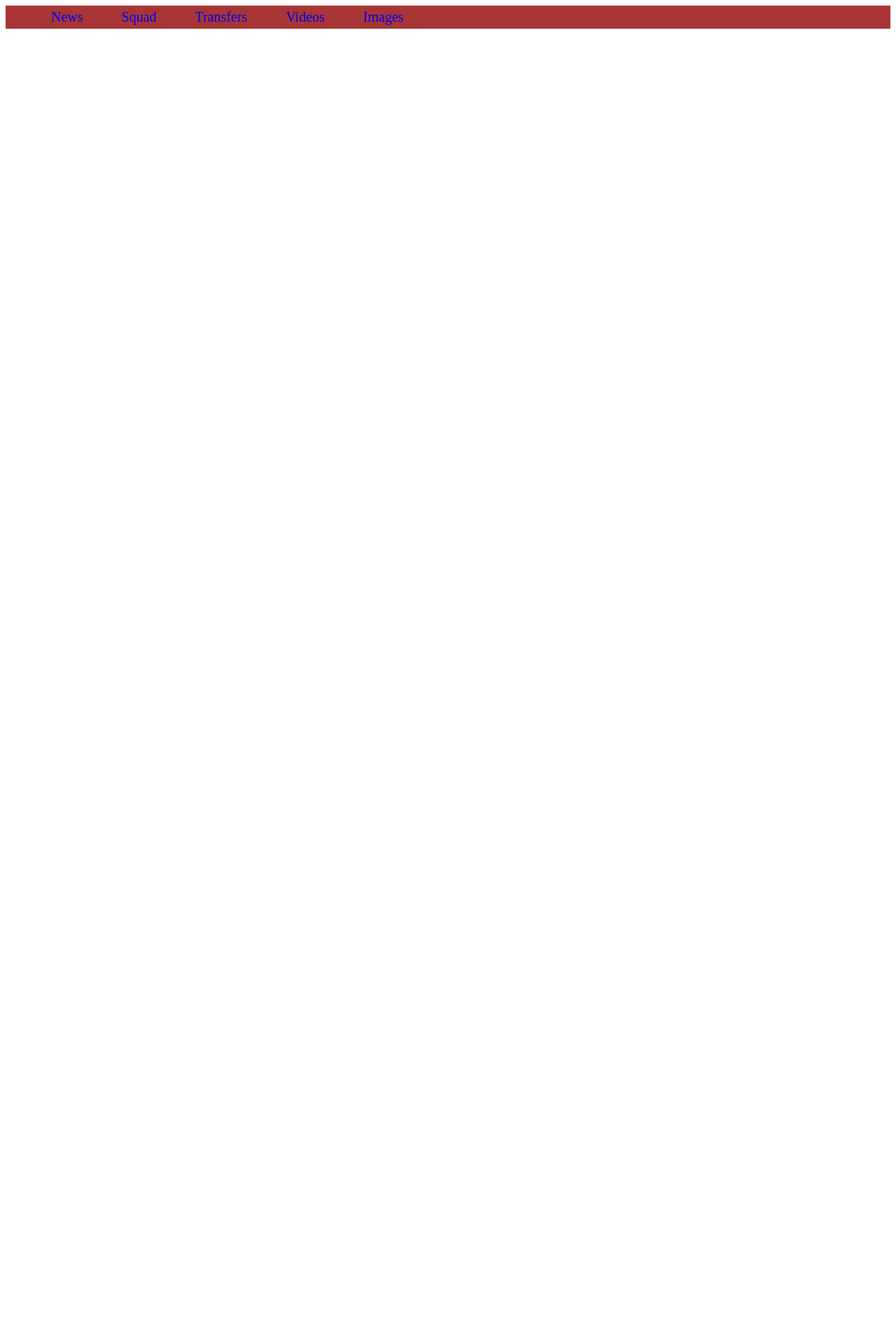
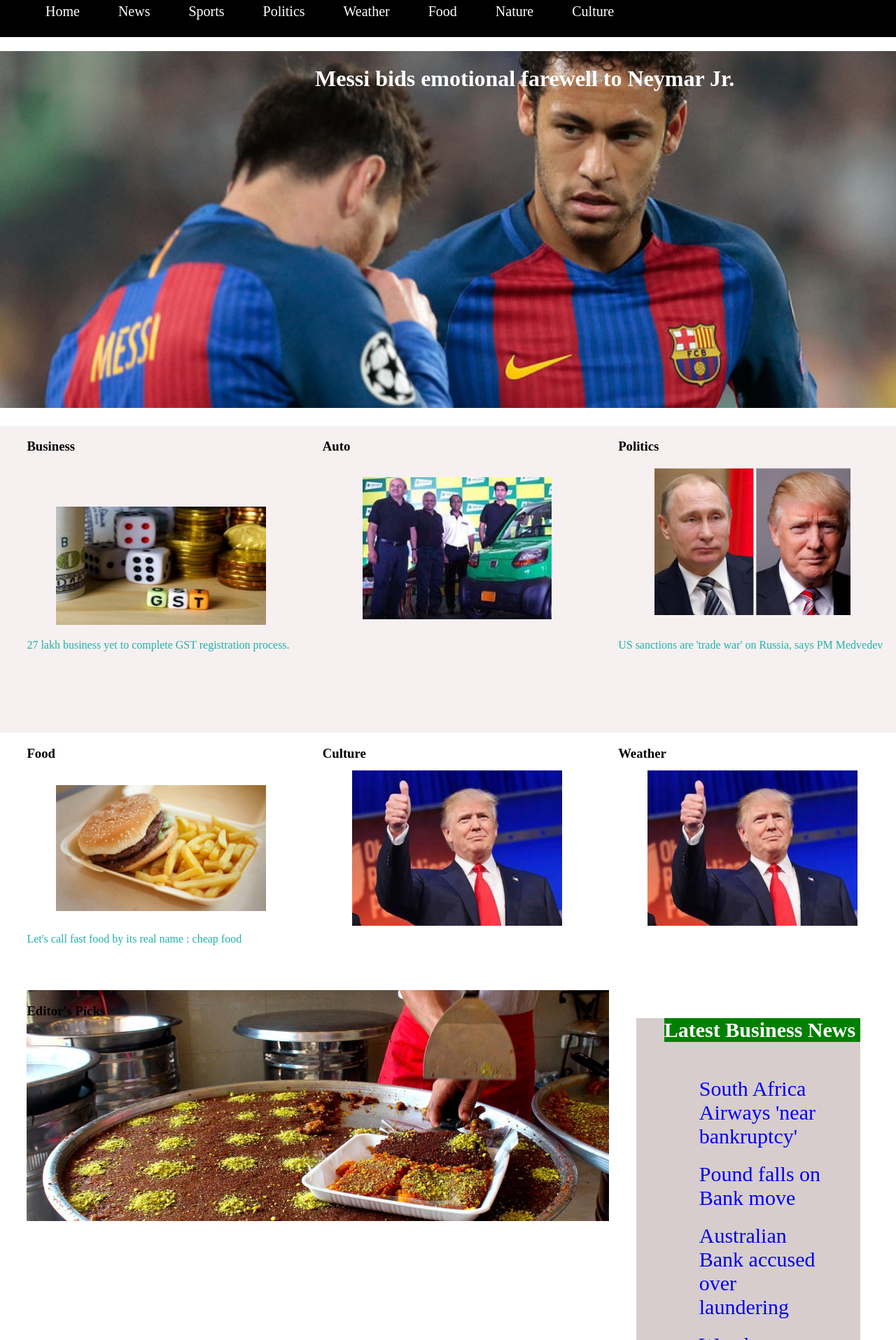
Before and after one commit to Tanupreet/HTML, a plain HTML site: page index.html in a window 1280 px wide. Shown: the top 1915 px of the page at 70% size. Before the commit the page ends 800 px from the top, so only its background shows below. Drawn offline with Linux system fonts and the light colour scheme.

Commit message:
website updated

```diff
--- a/index.html
+++ b/index.html
@@ -1,21 +1,103 @@
 <html>
-<title>FC BARCELONA</title>
+<title>Daily News</title>
 <link rel="stylesheet" type="text/css" href="style.css">
 <body>
+<div class="container">
+<header>
+
 <nav class="navClass">
+
 	<ul>
-	<li> <a href="news.html">News</a></li>
-	<li> <a href="squad.html">Squad</a></li>
-	<li> <a href="transfers.html">Transfers</a>
-		<ul class="sub-menu">
-			<li> <a href="rumours.html">Rumours</a></li>
-			<li> <a href="2017.html">2017</a></li>
 
-		</ul>
-	</li>
-	<li> <a href="videos.html">Videos</a></li>
-	<li> <a href="images.html">Images</a></li>
+	<li> <a class="homered" href="index.html">Home</a></li>
+	<li> <a class="homered" href="#">News</a></li>
+	<li> <a class="homered" href="#">Sports</a></li>
+	<li> <a class="homered" href="#">Politics</a></li>
+	<li> <a class="homered" href="#">Weather</a></li>
+	<li> <a class="homered" href="#">Food</a></li>
+	<li> <a class="homered" href="#">Nature</a></li>
+	<li> <a class="homered" href="#">Culture</a></li>
+
+
 	</ul>
 </nav>
+	</header>
 
+		<div class="row">
+			<div class="hero">
+
+				<!-- <img src="../HTML/hero.jpg"> -->
+				<h1>Messi bids emotional farewell to Neymar Jr.</h1>
+			</div>
+
+		</div>
+
+		<div class="color">
+		<div class="row">
+			<div class="row2">
+			<div class="four left">
+				<h3>Business</h3>
+				<br><br><br><br><br><br><br><br><br><br><br><br><br><br><br><br>
+				<p class="text">27 lakh business yet to complete GST registration process.</p>
+			</div>
+
+			<div class="four mid">
+				<h3>Auto</h3>
+			</div>
+
+			<div class="four right">
+				<h3>Politics</h3>
+				<br><br><br><br><br><br><br><br><br><br><br><br><br><br><br><br>
+				<p  class="text">US sanctions are 'trade war' on Russia, says PM Medvedev</p>
+			</div>
+		</div>
+		</div>
+
+
+
+		<div class="row">
+			<div class="row3">
+			<div class="four left">
+				<h3>Food</h3>
+				<br><br><br><br><br><br><br><br><br><br><br><br><br><br><br>
+				<p class="text">Let's call fast food by its real name : cheap food</p>
+			</div>
+
+			<div class="four mid">
+				<h3>Culture</h3>
+			</div>
+
+			<div class="four right">
+				<h3>Weather</h3>
+			</div>
+		</div>
+		</div>
+		</div>
+
+<div class="new">
+		<div class="row">
+			<div class="row4">
+			<div class="seven left">
+				<h3>Editor's Picks</h3>
+				<br><br><br><br><br><br><br><br><br><br><br><br><br><br><br>
+				<p class="text"></p>
+			</div>
+
+			<div class="five right">
+
+				<ul class="list">
+				<h4>Latest Business News</h4>
+
+	<li> <a class="homeblack" href="#">South Africa Airways 'near bankruptcy'</a></li>
+	<li> <a class="homeblack" href="#">Pound falls on Bank move</a></li>
+	<li> <a class="homeblack" href="#">Australian Bank accused over laundering</a></li>
+	<li> <a class="homeblack" href="#">Wonder Woman boosts Time Warner profits</a></li>
+	<li> <a class="homeblack" href="#">Uniqlo sells shirts at push of a button</a></li>
+			</div>
+		</div>
+		</div>
+		</div>
+		</div>
+</div>
 </body>
+</html>
--- a/style.css
+++ b/style.css
@@ -1,7 +1,34 @@
+
+
+
+body{
+	margin: 0;
+
+
+}
+header{
+	color: white;
+	/*padding-top: 242px;*/
+
+
+}
+
+.color{
+	background-color: #f7f0f0;
+}
+
+.text{
+text-align: justify;
+padding: 0px;
+color: lightseagreen;
+}
+
 .navClass > ul {
-	background-color: #a83636;
-	color: #a83636;
+	background-color: black;
+	color: white;
 	font-size: 20px;
+	padding-bottom: 20px;
+
 }
 
 .navClass >li {
@@ -10,11 +37,12 @@
 	text-decoration: none;
 	padding: 5px 25px;
 
+
 }
 .navClass >ul >li {
 	float: center;
-	background-color: #a83636;
-	color: #a83636;
+	background-color: black;
+	color: white;
 	padding: 5px 25px;
 	list-style-type: none;
 	display: inline-block;
@@ -22,31 +50,247 @@
 }
 
 .navClass >ul >li:hover{
-	background-color: #752020;
+
 	list-style-type: none;
+
 }
 .navClass >ul >li >a {
 	text-decoration: none;
+	color: white;
+
 
 }
 
 ul.sub-menu{
 	position: absolute;
 	width: 125px;
-	background-color: #a83636;
+	background-color: black;
 	list-style-type: none;
 	margin-left: -25px;
 	padding-left: 0px;
 	padding-left: -25px;
 	opacity: 0;
+	color: white;
+
 }
 ul.sub-menu >li >a {
 	text-decoration: none;
 	padding-left: 25px;
+	color: white;
+
 
 }
 
 .navClass li:hover .sub-menu{
 	opacity: 1;
 
+
 }
+
+.sub-menu li:hover {
+	background-color: blue;
+	list-style-type: none;
+
+}
+
+.homered:hover{
+background-color: blue;
+padding: 10px 10px 10px 10px;
+}
+
+/*.dropdown{
+	overflow: hidden;
+}
+
+li.dropdown {
+    display: inline-block;
+}*/
+
+.dropdown-content {
+    display: none;
+    position: absolute;
+    background-color: white;
+    min-width: 160px;
+    box-shadow: 0px 8px 16px 0px rgba(0,0,0,0.2);
+    opacity: .8;
+
+}
+
+.dropdown-content a {
+    color: black;
+    padding: 12px 16px;
+    text-decoration: none;
+    display: block;
+    text-align: left;
+    float: none;
+
+}
+
+.dropdown-content a:hover {background-color: #f1f1f1}
+
+.dropdown:hover .dropdown-content {
+    display: block;
+}
+
+
+
+.container{
+	width: 100%;
+
+}
+
+.row{
+	width: 100%;
+	clear: both;
+	padding: 0px;
+	margin: 0px;
+}
+.hero{
+	height: 510px;
+	background: url("../HTML/hero.jpg");
+	background-repeat: no-repeat;
+	background-position: center;
+	background-size: cover;
+	position: relative;
+   width: 100%;
+   margin-bottom: 2%;
+}
+
+
+
+h1 {
+   position: absolute;
+   top: 0px;
+   left: 450px;
+   color: white;
+}
+
+.four{
+	width: 30%;
+	float:left;
+	margin-bottom: 3%;
+	margin-left: 3%
+
+}
+
+.seven{
+width: 65%;
+	float:left;
+	margin-bottom: 3%;
+	margin-left: 3%
+}
+
+.five{
+width: 25%;
+	float:left;
+	margin-bottom: 3%;
+	margin-left: 3%
+}
+
+.row1 .row2 .row3 .row{
+	padding-top: 30px;
+}
+
+.row2 .left{
+	height: 400px;
+	background: url("../HTML/10.jpg");
+	background-repeat: no-repeat;
+	background-position: center;
+	background-size: 300px;
+
+}
+
+.row2 .mid{
+	height: 350px;
+	background: url("../HTML/4.jpg");
+	background-repeat: no-repeat;
+	background-position: center;
+	background-size: 270px;
+}
+
+.row2 .right{
+	height: 330px;
+	background: url("../HTML/9.jpg");
+	background-repeat: no-repeat;
+	background-position: center;
+	background-size: 280px;
+}
+
+h3 {
+   position: absolute;
+   color: black;
+
+}
+h4{
+	position: top;
+	color: white;
+	background-color: green;
+	background-size: cover;
+}
+
+.row3 .left{
+	height: 330px;
+	background: url("../HTML/8.jpg");
+	background-repeat: no-repeat;
+	background-position: center;
+	background-size: 300px;
+}
+
+.row3 .mid{
+	height: 330px;
+	background: url("../HTML/6.jpeg");
+	background-repeat: no-repeat;
+	background-position: center;
+	background-size: 300px;
+
+}
+
+.row3 .right{
+	height: 330px;
+	background: url("../HTML/6.jpeg");
+	background-repeat: no-repeat;
+	background-position: center;
+	background-size: 300px;
+
+}
+
+.row4 .left{
+	height: 330px;
+	background: url("../HTML/11.jpg");
+	background-repeat: no-repeat;
+	background-size: 850px;
+
+}
+
+.row4 .right{
+	height: 600px;
+
+	background-repeat: no-repeat;
+	background-size: 300px;
+
+}
+
+.row4 .list{
+	background-color: #d7cdcd;
+	color: white;
+	font-size: 30px;
+	padding-bottom: 30px;
+}
+
+.row4 .list >li {
+	list-style-type: none;
+	display: inline-block;
+	text-decoration: none;
+	padding: 5px 25px;
+}
+.row4 .list >li >a {
+	list-style-type: none;
+	display: inline-block;
+	text-decoration: none;
+	padding: 5px 25px;
+}
+
+.homeblack:hover{
+background-color: #a9a2a2;
+padding: 10px 10px 10px 10px;
+}
```
Also changed, not shown: 1.jpg (added), 10.jpg (added), 11.jpg (added), 2.jpg (added), 3.jpg (added), 4.jpg (added), 6.jpeg (added), 7.png (added), 8.jpg (added), 9.jpg (added), earth.jpg (added), hero.jpg (added).
